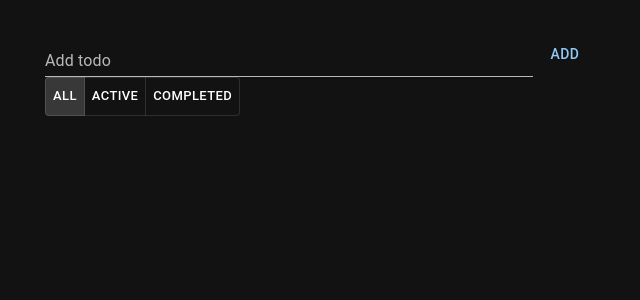
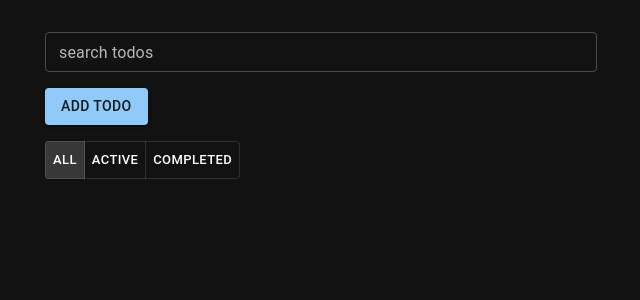
Before and after one commit to masroor47/clearblade-todo-app, a React (Create React App) app: page / in a window 1280 px wide. Shown: the top 300 px of the page, without its empty margins (319-959 px from the left). Built offline with nearby package versions, Linux system fonts and the light colour scheme.

Commit message:
enable search

```diff
--- a/src/components/ToDoList.tsx
+++ b/src/components/ToDoList.tsx
@@ -1,10 +1,10 @@
 import { useEffect, useState } from "react";
 
+import SearchTodo from "./SearchTodo";
 import FilterSelect from "./FilterSelect";
 import ToDoForm from "./ToDoForm";
 import ToDo from "./ToDo";
-import { Stack } from "@mui/material";
-
+import { Box, Stack, Button } from "@mui/material";
 import { TodoType } from "./types";
 
 
@@ -14,6 +14,8 @@ export default function ToDoList() {
     const storedTodos = localStorage.getItem("todos");
     return storedTodos ? JSON.parse(storedTodos) : [];
   });
+  const [searchText, setSearchText] = useState<string>("");
+  const [addingTodo, setAddingTodo] = useState<boolean>(false);
   const [filteredTodos, setFilteredTodos] = useState<TodoType[]>(todos);
   const [editTodoId, setEditTodoId] = useState<number | null>(null);
   const [filterOption, setFilterOption] = useState<string>("all");
@@ -22,6 +24,11 @@ export default function ToDoList() {
   useEffect(() => {
     localStorage.setItem("todos", JSON.stringify(todos));
   }, [todos]);
+
+  useEffect(() => {
+    const filteredTodos = todos.filter(todo => todo.text.toLowerCase().includes(searchText.toLowerCase()));
+    setFilteredTodos(filteredTodos);
+  }, [searchText]);
 
   useEffect(() => {
     const filteredTodos = todos.filter(todo => {
@@ -47,6 +54,7 @@ export default function ToDoList() {
     } else {
       const newTodo = { id: Date.now(), text, isCompleted: false };
       setTodos([newTodo, ...todos]);
+      setAddingTodo(false);
     }
   };
 
@@ -75,8 +83,24 @@ export default function ToDoList() {
 
   return (
     <div>
-      <ToDoForm addTodo={addTodo} />
-      <FilterSelect filterOption={filterOption} setFilterOption={setFilterOption}/>
+      <Box mb={2}>
+        <SearchTodo searchText={searchText} setSearchText={setSearchText} />
+      </Box>
+
+      <Box mb={2}>
+        {addingTodo ? (
+          <ToDoForm addTodo={addTodo} setAddingTodo={setAddingTodo}/>
+        ) : (
+          <Button variant="contained" onClick={() => setAddingTodo(true)}>Add Todo</Button>
+          // <button onClick={() => setAddingTodo(true)}>Add Todo</button>
+        )}
+      </Box>
+
+
+      <Box mb={2} >
+        <FilterSelect filterOption={filterOption} setFilterOption={setFilterOption}/>
+      </Box>
+
       <Stack spacing={2} sx={{ mt: 2 }}>
         {filteredTodos.map((todo) => (
           editTodoId === todo.id ? (
@@ -97,5 +121,6 @@ export default function ToDoList() {
         ))}
       </Stack>
     </div>
+
   );
 }
```
